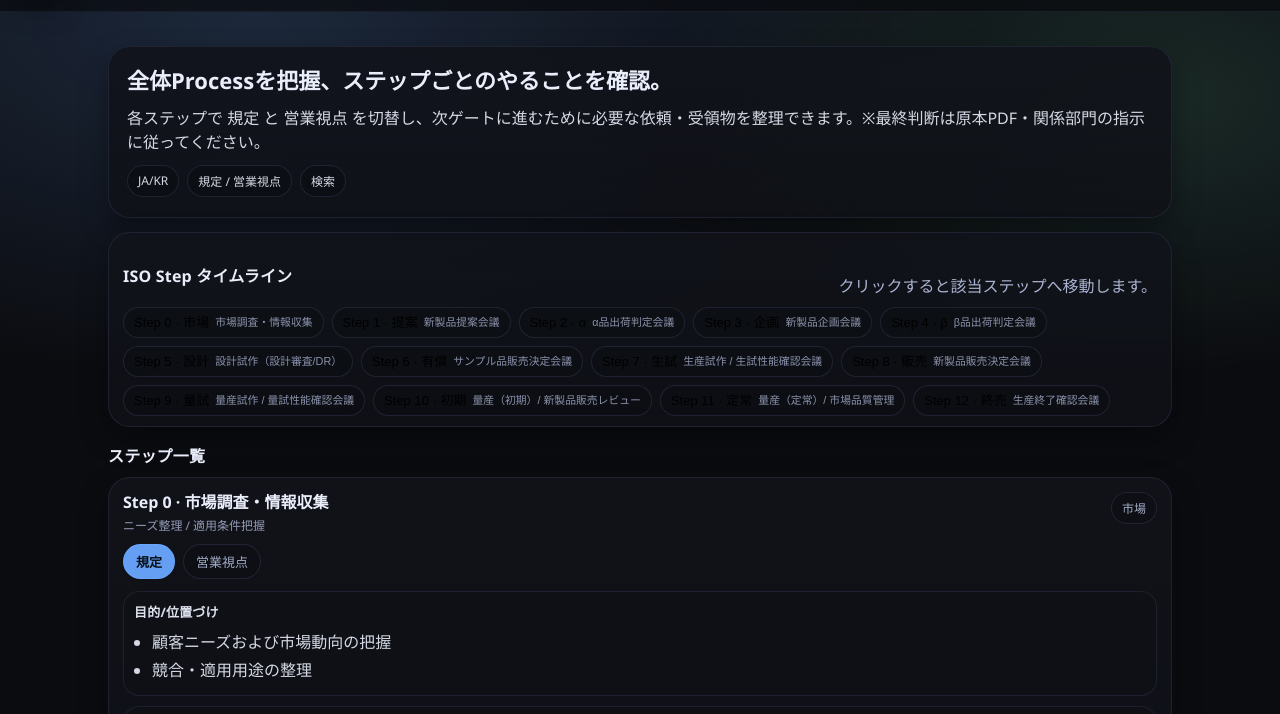
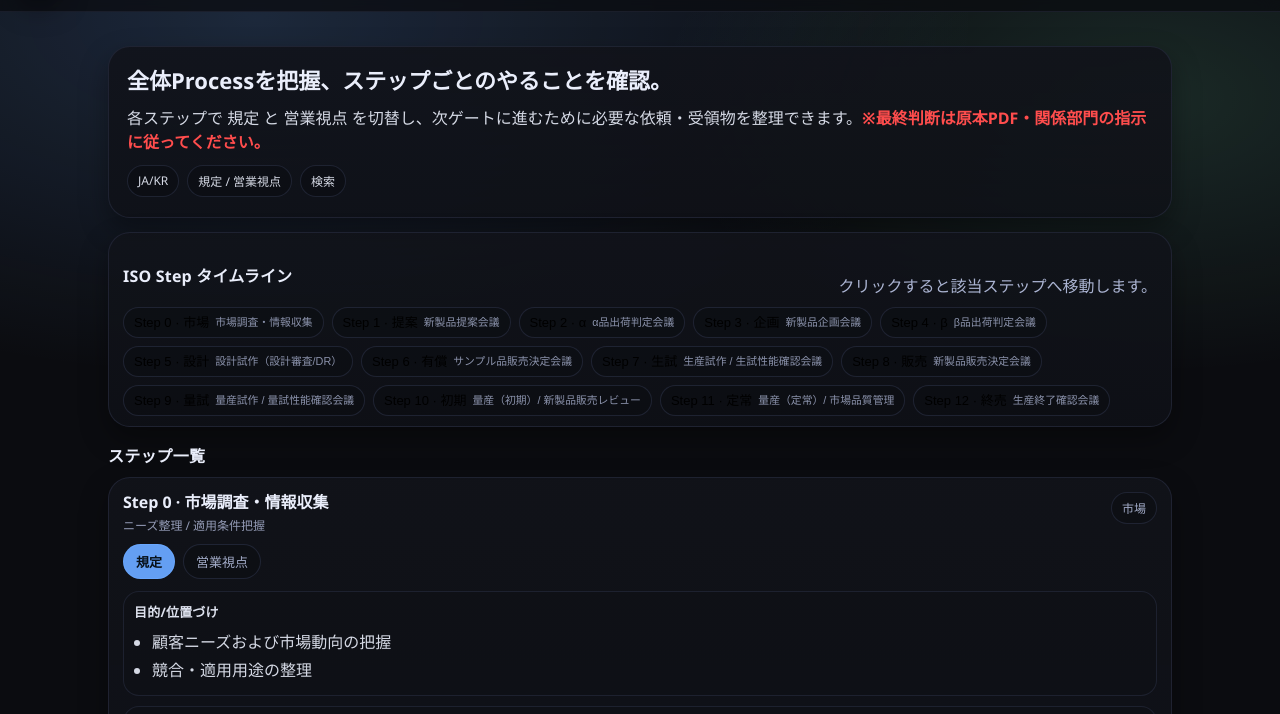
Before and after one commit to ashipp4/Step-KRJP, a plain HTML site: page index.html in a window 1280 px wide. Shown: the part 62-776 px from the top of the page. Drawn offline with Linux system fonts and the light colour scheme.

Commit message:
Update styles.css

```diff
--- a/styles.css
+++ b/styles.css
@@ -245,3 +245,8 @@ a{ color:inherit; text-decoration:none; }
   .steps-grid{ grid-template-columns: 1fr; }
   .searchbox input{ width: min(520px, 52vw); }
 }
+
+.warn{
+  color:#ff4d4d;
+  font-weight:600;
+}
```
